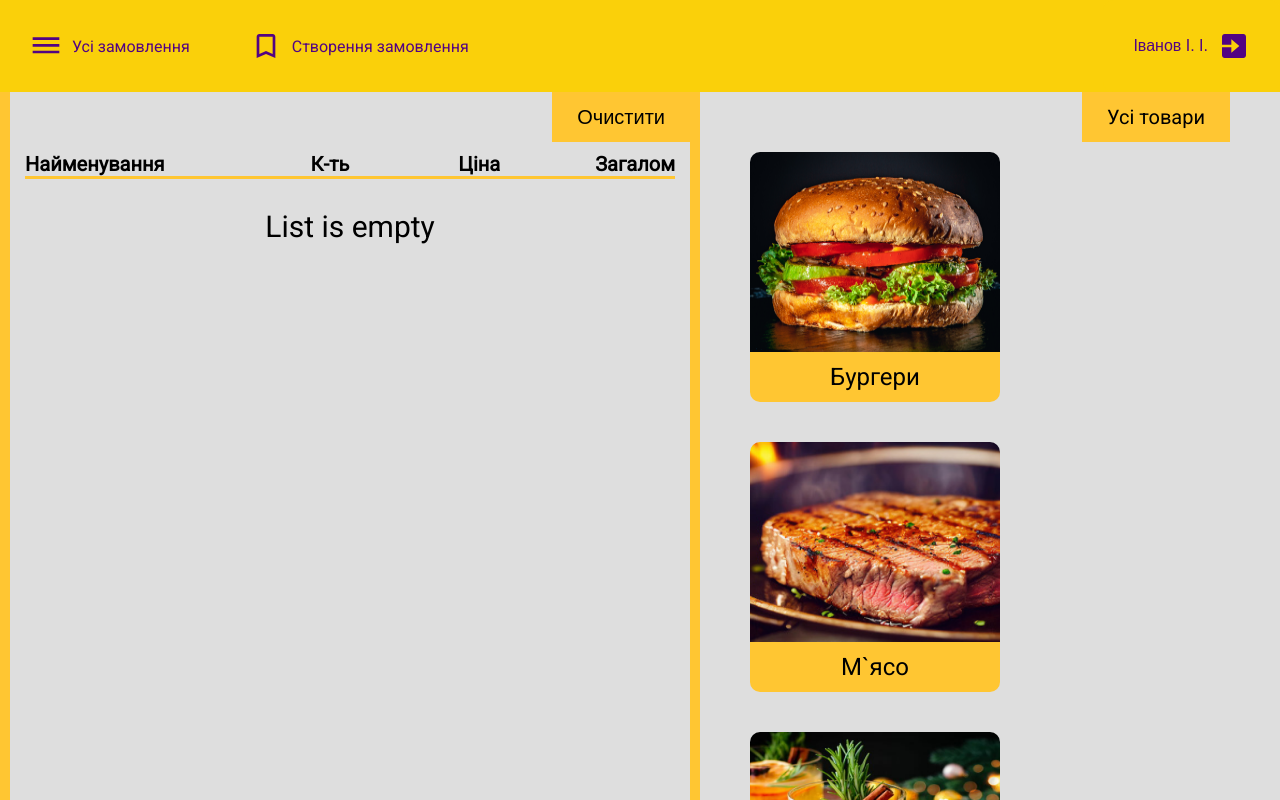
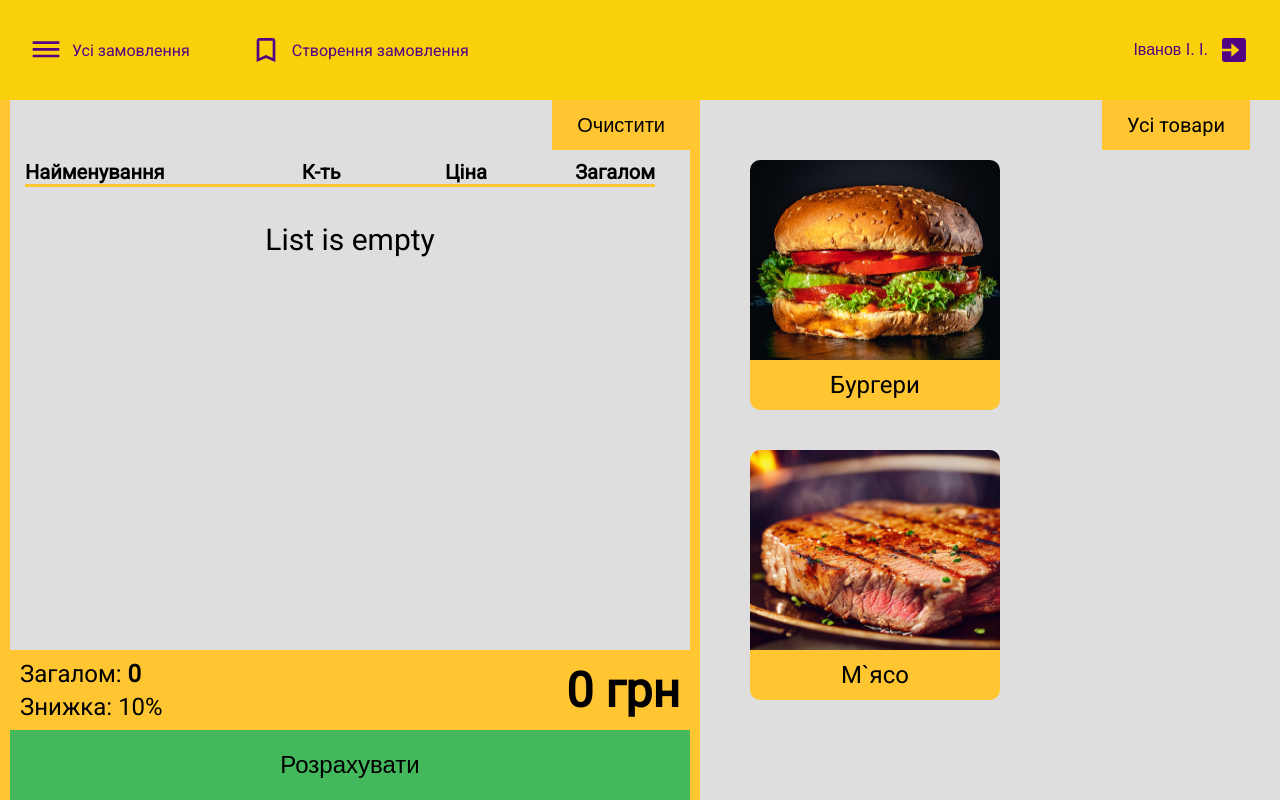
Before and after one commit to EvgenePirat/FiestaFoodProd, a React (Vite) app in the folder frontend/: page /auth in a window 1280 px wide. Both pictures are taken after a click on the button "Увійти". Shown: the top 800 px of the page. Built offline with nearby package versions, Linux system fonts and the light colour scheme.

Commit message:
feat: add scrollbar to order and product lists

```diff
--- a/frontend/src/pages/CreateOrderPage/components/AsideBar/AsideBar.module.scss
+++ b/frontend/src/pages/CreateOrderPage/components/AsideBar/AsideBar.module.scss
@@ -24,18 +24,23 @@
 
 .table-block {
   flex: 1;
+  display: flex;
+  flex-direction: column;
   padding: 0 15px;
 
   .head {
     @include gridTableLayout();
     margin-bottom: 5px;
+    margin-right: 20px;
     border-bottom: 3px solid $colorApp1;
     font-size: 2rem;
     font-weight: bold;
   }
 
   .list {
+    @include scrollbar();
     display: flex;
+    flex: 1 1 0;
     flex-direction: column;
     gap: 10px;
   }
--- a/frontend/src/pages/CreateOrderPage/components/ProductCardList/ProductCardList.module.scss
+++ b/frontend/src/pages/CreateOrderPage/components/ProductCardList/ProductCardList.module.scss
@@ -1,10 +1,11 @@
 @import "../../../../scss/mixins.scss";
+@import "../../../../scss/variables";
 
-.list-block {
+.list-container {
   flex: 1;
   display: flex;
   flex-direction: column;
-  padding: 0 50px 60px;
+  padding: 0 calc(50px - 1rem - $scrollbarWidth) 60px 50px;
   position: relative;
   gap: 10px;
 }
@@ -26,6 +27,11 @@
   }
 }
 
+.list-block {
+  @include scrollbar();
+  flex: 1 1 0;
+}
+
 .list {
   display: flex;
   flex-wrap: wrap;
--- a/frontend/src/pages/CreateOrderPage/components/ProductCardList/ProductCardList.tsx
+++ b/frontend/src/pages/CreateOrderPage/components/ProductCardList/ProductCardList.tsx
@@ -23,7 +23,7 @@ export default function ProductCardList() {
   }, [products, typeValue]);
 
   return (
-    <div className={styles['list-block']}>
+    <section className={styles['list-container']}>
       <div className={styles['control-block']}>
         {typeValue && (
           <NavLink to={`/${routeCreateOrder}`} className={styles['mark']}>
@@ -34,6 +34,7 @@ export default function ProductCardList() {
           {type?.title ?? typeValue ?? 'Усі товари'}
         </p>
       </div>
+      <div className={styles['list-block']}>
         {typeValue ? (
           displayProducts.length ? (
             <ul className={styles['list']}>
@@ -56,5 +57,6 @@ export default function ProductCardList() {
           </ul>
         )}
       </div>
+    </section>
   );
 }
--- a/frontend/src/scss/mixins.scss
+++ b/frontend/src/scss/mixins.scss
@@ -18,3 +18,21 @@
   display: flex;
   align-items: center;
 }
+
+@mixin scrollbar($pdRight: 1rem) {
+  overflow-y: auto;
+  padding-right: $pdRight;
+
+  &::-webkit-scrollbar {
+    width: $scrollbarWidth;
+  }
+
+  &::-webkit-scrollbar-thumb {
+    border-radius: 10px;
+    background: $colorScrollbar;
+  }
+
+  &::-webkit-scrollbar-thumb:hover {
+    background: $colorScrollbarHover;
+  }
+}
--- a/frontend/src/scss/variables.scss
+++ b/frontend/src/scss/variables.scss
@@ -12,6 +12,11 @@ $colorApp2: #43B85C;
 
 $colorOrderItemBack: #AEAEAE;
 
+$colorScrollbar: #CECECE;
+$colorScrollbarHover: #BABABA;
+
 $heightProductCardTitle: 50px;
 
 $border1: 10px solid $colorApp1;
+
+$scrollbarWidth: 10px;
```
Lines whose indentation alone changed are shown as unchanged.
